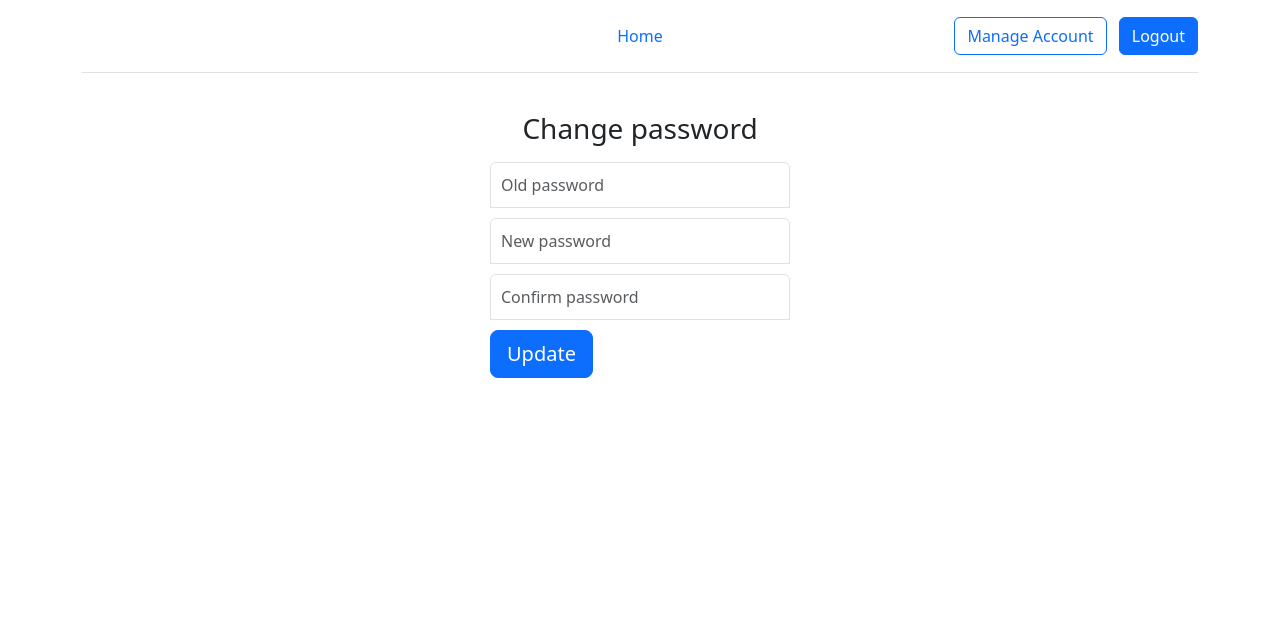
After one commit to nikhiljadav/WorkoutHealthApp, a Django app: page /password_change/ in a window 1280 px wide. The commit adds this page. Shown: the top 633 px of the page. Run offline with Django 4.2, Linux system fonts and the light colour scheme; a user stored in the database is signed in.

Commit message:
Password Change and Reset
implements the feature to change passwords and reset them through email

```diff
--- a/src/account/templates/account/account.html
+++ b/src/account/templates/account/account.html
@@ -76,6 +76,12 @@
     <button class="btn btn-primary w-100 py-2" type="submit">Save Changes</button>
 </form>
 
+
+<div class="d-flex flex-column">
+    <a class="m-auto" href="{% url 'password_change' %}">Change Password</a>
+</div>
+
+
 {% endblock content %}
 
 
--- a/src/account/templates/account/login.html
+++ b/src/account/templates/account/login.html
@@ -67,6 +67,12 @@
 </form>
 
 
+<div class="d-flex flex-column">
+    <a class="m-auto" href="{% url 'password_reset' %}">Reset Password</a>
+</div>
+
+
+
 
 
 
--- a/src/mysite/settings.py
+++ b/src/mysite/settings.py
@@ -30,6 +30,8 @@ DEBUG = True
 
 ALLOWED_HOSTS = []
 
+if DEBUG:
+    EMAIL_BACKEND = 'django.core.mail.backends.console.EmailBackend'  #during development only
 
 # Application definition
 
--- a/src/mysite/urls.py
+++ b/src/mysite/urls.py
@@ -15,7 +15,9 @@ Including another URLconf
     2. Add a URL to urlpatterns:  path('blog/', include('blog.urls'))
 """
 from django.contrib import admin
-from django.urls import path
+from django.urls import path, include
+from django.contrib.auth import views as auth_views
+
 
 from personal.views import (home_screen_view, )
 from account.views import (registration_view, logout_view, login_view, account_view,)
@@ -27,4 +29,19 @@ urlpatterns = [
     path('logout/', logout_view, name="logout"),
     path('login/', login_view, name="login"),
     path('account/', account_view, name="account"),
+
+    path('password_change/done/', auth_views.PasswordChangeDoneView.as_view(template_name='registration/password_change_done.html'),
+        name='password_change_done'),
+
+    path('password_change/', auth_views.PasswordChangeView.as_view(template_name='registration/password_change.html'),
+        name='password_change'),
+
+    path('password_reset/done/', auth_views.PasswordResetCompleteView.as_view(template_name='registration/password_reset_done.html'),
+     name='password_reset_done'),
+
+    path('reset/<uidb64>/<token>/', auth_views.PasswordResetConfirmView.as_view(), name='password_reset_confirm'),
+    path('password_reset/', auth_views.PasswordResetView.as_view(), name='password_reset'),
+
+    path('reset/done/', auth_views.PasswordResetCompleteView.as_view(template_name='registration/password_reset_complete.html'),
+     name='password_reset_complete'),
 ]
--- /dev/null
+++ b/src/templates/registration/password_change.html
@@ -0,0 +1,52 @@
+{% extends 'base.html' %}
+
+{% block content %}
+<style type="text/css">
+  .form-signin {
+    width: 100%;
+    max-width: 330px;
+    padding: 15px;
+    margin: auto;
+  }
+  .form-signin .checkbox {
+    font-weight: 400;
+  }
+  .form-signin .form-control {
+    position: relative;
+    box-sizing: border-box;
+    height: auto;
+    padding: 10px;
+    font-size: 16px;
+  }
+  .form-signin .form-control:focus {
+    z-index: 2;
+  }
+  .form-signin input[type="password"] {
+    margin-bottom: 10px;
+    border-bottom-right-radius: 0;
+    border-bottom-left-radius: 0;
+  }
+  .h3{
+    text-align: center;
+  }
+</style>
+
+
+<form method="POST" class="form-signin">{% csrf_token %}
+  <h1 class="h3 mb-3 font-weight-normal">Change password</h1>
+    <input name="old_password" class="form-control" placeholder="Old password" type="password" id="id_old_password" required="true">
+    <input name="new_password1" class="form-control" placeholder="New password" type="password" id="id_new_password1" required="true">
+    <input name="new_password2" class="form-control" placeholder="Confirm password" type="password" id="id_new_password2" required="true">
+
+    {% for field in form %}
+      {% for error in field.errors %}
+        <p style="color: red">{{ error }}</p>
+      {% endfor %}
+    {% endfor %}
+
+  <button class="btn btn-lg btn-primary btn-block" type="submit">Update</button>
+</form>
+
+
+
+{% endblock %}
--- /dev/null
+++ b/src/templates/registration/password_reset_subject.txt
@@ -0,0 +1 @@
+FitTracker password reset
```
Also changed, not shown: src/templates/registration/password_change_done.html (added, +11 -0 lines), src/templates/registration/password_reset_complete.html (added, +12 -0 lines), src/templates/registration/password_reset_done.html (added, +20 -0 lines), src/templates/registration/password_reset_email.html (added, +12 -0 lines), src/templates/registration/password_reset_form.html (added, +45 -0 lines), src/db.sqlite3.
